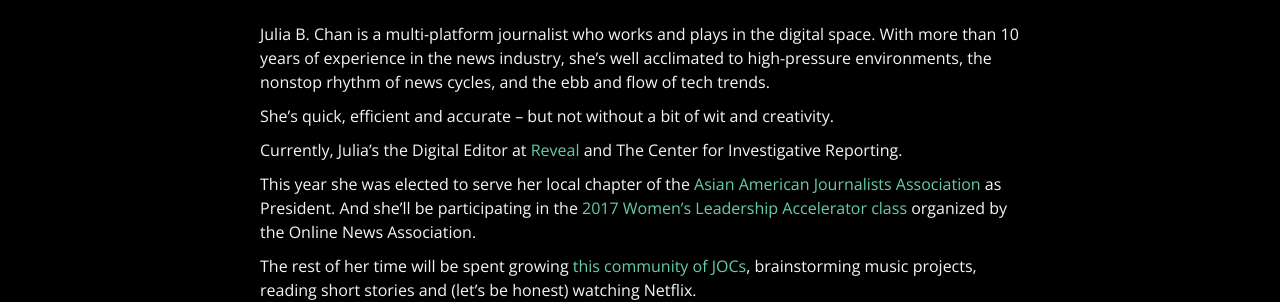
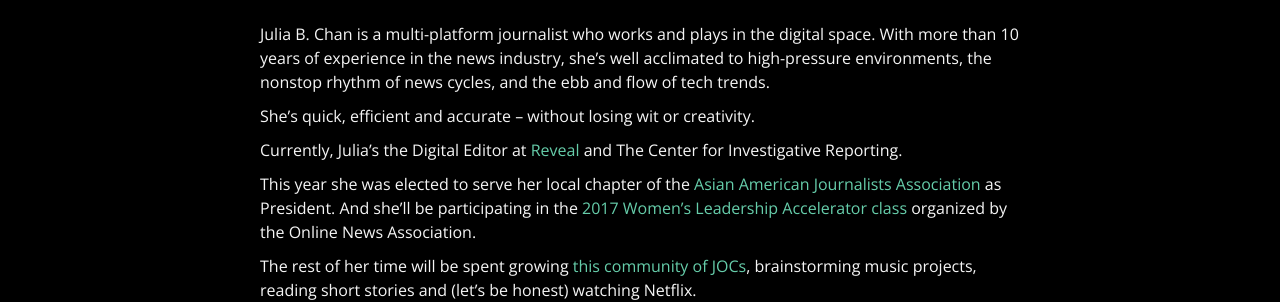
Before and after one commit to juliachanb/juliachanb.github.io, a Jekyll site: the page built from pages/about.md, in a window 1280 px wide. Shown: the part 121-423 px from the top of the page. Built offline with Jekyll 4.4.1, drawn with Linux system fonts in a browser that asks for light colours; nearby versions of some CDN libraries; some web fonts are replaced.

Commit message:
tweaked wit part

```diff
--- a/pages/about.md
+++ b/pages/about.md
@@ -7,7 +7,7 @@
 
 Julia B. Chan is a multi-platform journalist who works and plays in the digital space. With more than 10 years of experience in the news industry, she’s well acclimated to high-pressure environments, the nonstop rhythm of news cycles, and the ebb and flow of tech trends.
 
-She's quick, efficient and accurate – but not without a bit of wit and creativity.
+She's quick, efficient and accurate – without losing wit or creativity.
 
 Currently, Julia's the Digital Editor at [Reveal](https://www.revealnews.org/) and The Center for Investigative Reporting.
 
```
